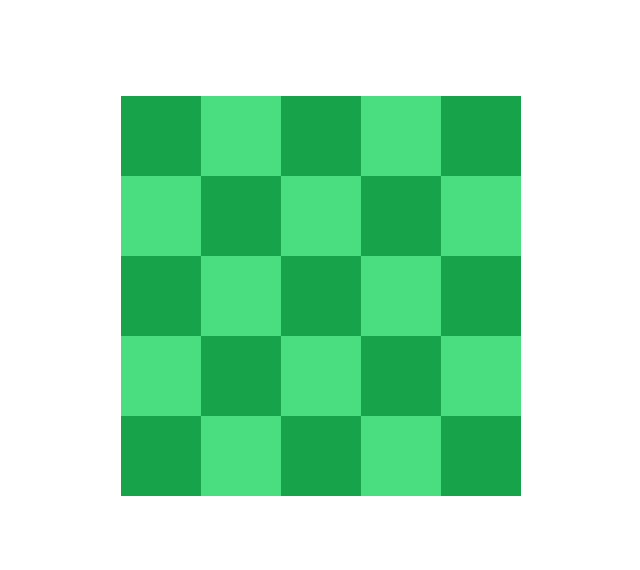
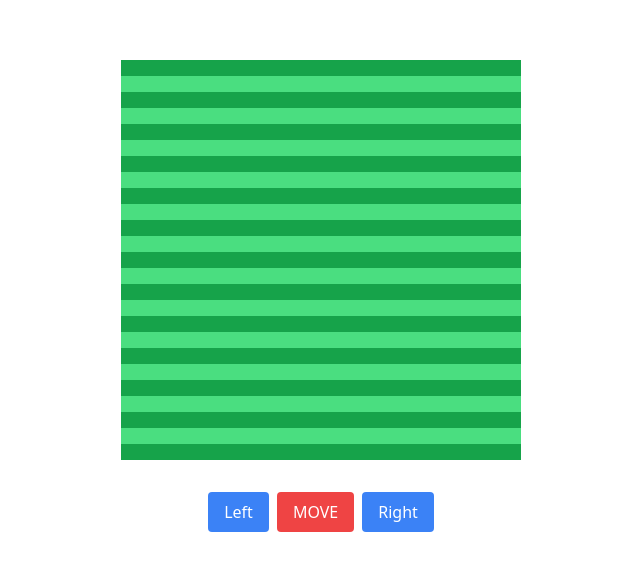
Before and after one commit to aidenblinn/rohirrim-toy-robot, a React (Create React App) app: page / in a window 1280 px wide. Shown: the part 104-674 px from the top of the page, without its empty margins (319-959 px from the left). Built offline with nearby package versions, Linux system fonts and the light colour scheme.

Commit message:
initialize state holding robot information and implement PLACE functionality

```diff
--- a/src/App.tsx
+++ b/src/App.tsx
@@ -1,20 +1,57 @@
-import React from "react";
+import { useState } from "react";
 import "./index.css";
 import Board from "./board";
-import { GRIDSIZE } from "./constants";
+import * as TYPES from "../types.ts";
+import * as CONSTANTS from "./constants.ts";
 
 function App() {
+  const [direction, setDirection] = useState<TYPES.RobotDirection>("north");
+  const [robotPosition, setRobotPosition] = useState<TYPES.RobotPosition>({
+    x: null,
+    y: null,
+  });
+
+  const placeRobot = (position: TYPES.RobotPosition) => {
+    setRobotPosition(position);
+    setDirection("north");
+  };
+
   return (
-    <div className="flex h-screen w-screen justify-center items-center">
+    <div className="flex flex-col h-screen w-screen gap-8 justify-center items-center">
       <div
         className="h-[400px] w-[400px] relative grid"
         style={{
-          gridTemplateRows: `repeat(${GRIDSIZE}, 1fr)`,
-          gridTemplateColumns: `repeat(${GRIDSIZE}, 1fr)`,
+          gridTemplateRows: `repeat(${CONSTANTS.GridSize}, 1fr)`,
+          gridTemplateColumns: `repeat(${CONSTANTS.GridSize}, 1fr)`,
           height: `${document.getElementById("snake-game")?.offsetWidth}px`,
         }}
       >
-        <Board />
+        <Board placeRobot={placeRobot} />
+        {robotPosition.x !== null && (
+          <img
+            className="absolute"
+            style={{
+              "width": `${CONSTANTS.BoxSize}px`,
+              top: `${
+                (CONSTANTS.GridSize - robotPosition.x - 1) * CONSTANTS.BoxSize
+              }px`,
+              left: `${robotPosition.y * CONSTANTS.BoxSize}px`,
+            }}
+            src="arrow.png"
+            alt="Arrow representing robot"
+          />
+        )}
+      </div>
+      <div className="flex space-x-2">
+        <button className="bg-blue-500 text-white py-2 px-4 rounded">
+          Left
+        </button>
+        <button className="bg-red-500 text-white py-2 px-4 rounded">
+          MOVE
+        </button>
+        <button className="bg-blue-500 text-white py-2 px-4 rounded">
+          Right
+        </button>
       </div>
     </div>
   );
```
